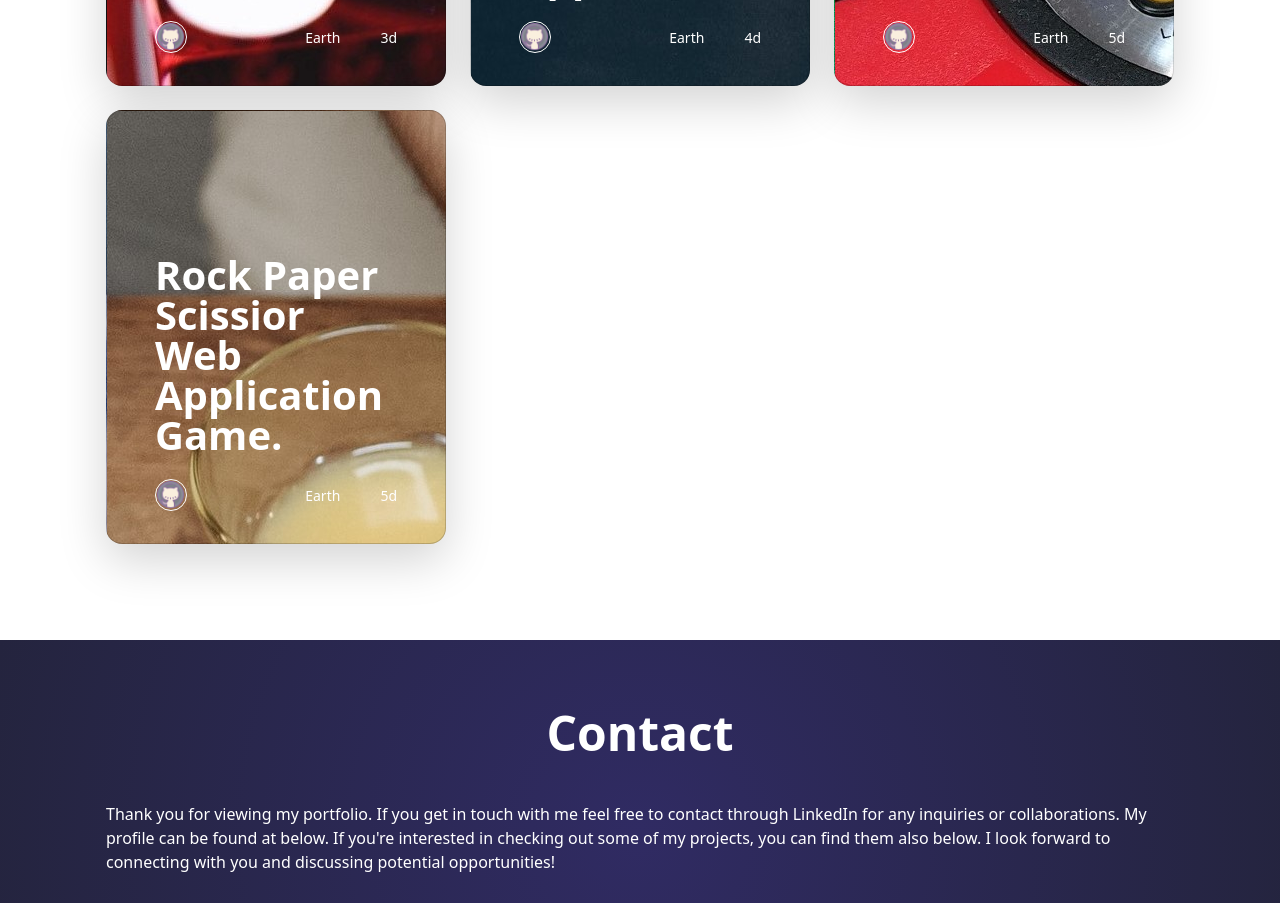
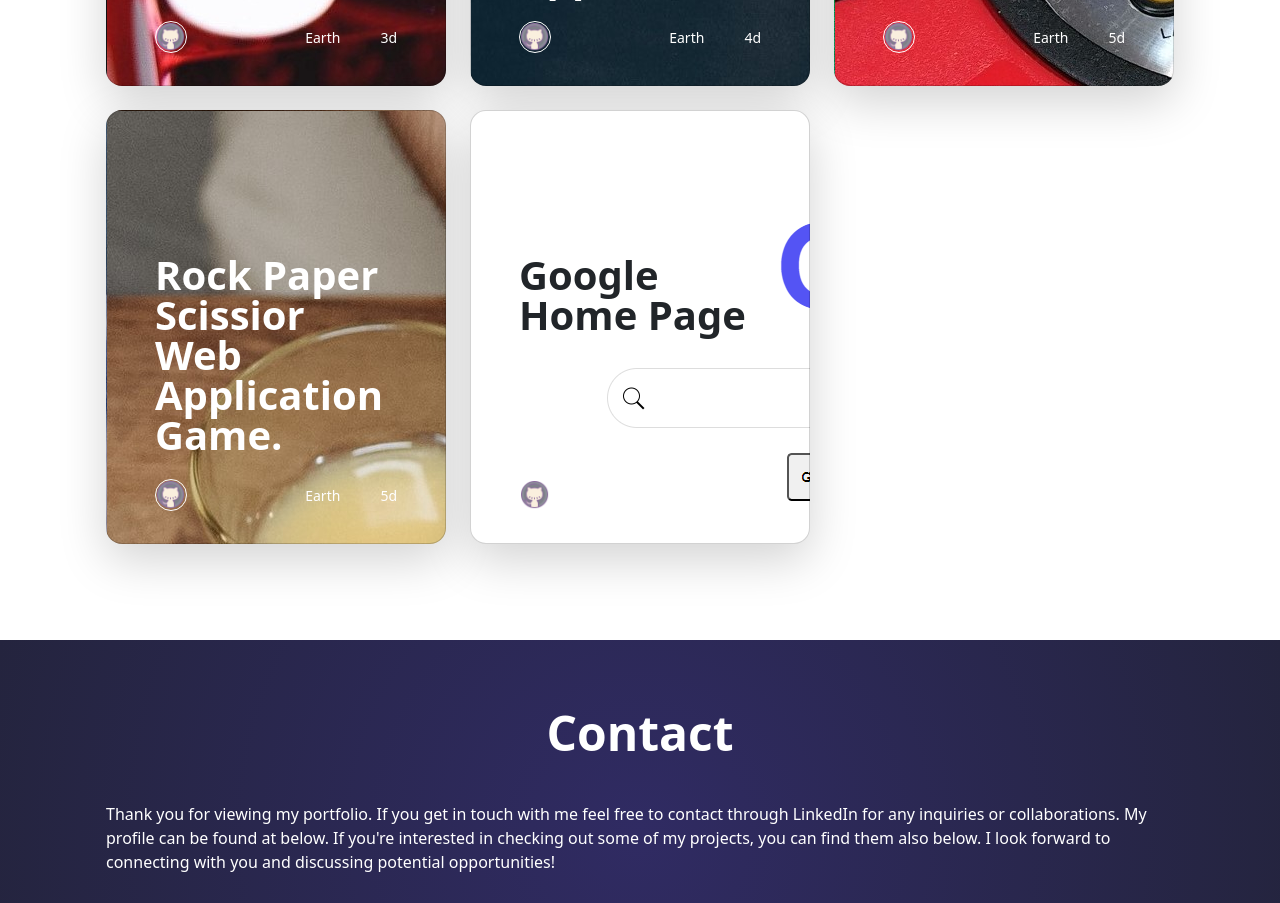
Before and after one commit to satyamJha002/Portfolio, a plain HTML site: page index.html in a window 1280 px wide. Shown: the part 3742-4645 px from the top of the page. Drawn offline with nearby package versions, Linux system fonts and the light colour scheme.

Commit message:
One more project added

```diff
--- a/index.html
+++ b/index.html
@@ -593,6 +593,45 @@
 										</div>
 									</div>
 								</div>
+								<div class="col">
+									<div
+                        class="card card-cover h-100 overflow-hidden text-bg-dark rounded-4 shadow-lg"
+                        style="
+                        background-image: url('./images/projects/google-home-page.png');
+                        "
+                        >
+										<div class="d-flex flex-column h-100 p-5 pb-3 text-shadow-1">
+											<h3 class="pt-5 mt-5 mb-4 display-6 lh-1 fw-bold text-dark    ">
+                              Google Home Page
+                           </h3>
+											<ul class="d-flex list-unstyled mt-auto">
+												<li class="me-auto">
+													<a href="https://satyamjha002.github.io/Google-Home-Page/">
+														<img
+                                    src="./images/icons8-github-64.png"
+                                    alt="Github icon"
+                                    width="32"
+                                    height="32"
+                                    class="rounded-circle border border-white"
+                                    />
+													</a>
+												</li>
+												<li class="d-flex align-items-center me-3">
+													<svg class="bi me-2" width="1em" height="1em">
+														<use xlink:href="#geo-fill"></use>
+													</svg>
+													<small>Earth</small>
+												</li>
+												<li class="d-flex align-items-center">
+													<svg class="bi me-2" width="1em" height="1em">
+														<use xlink:href="#calendar3"></use>
+													</svg>
+													<small>5d</small>
+												</li>
+											</ul>
+										</div>
+									</div>
+								</div>
 							</div>
 						</div>
 					</div>
```
Also changed, not shown: images/projects/google-home-page.png (added).
